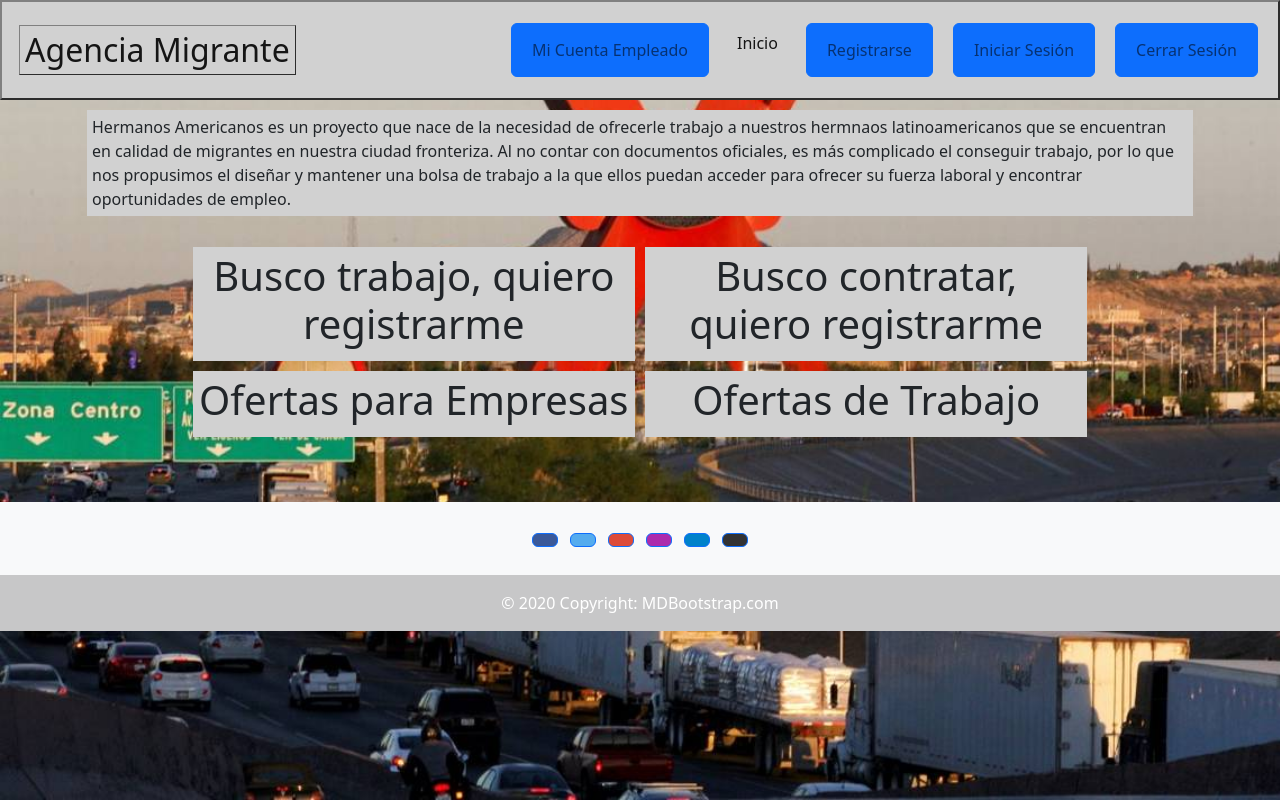
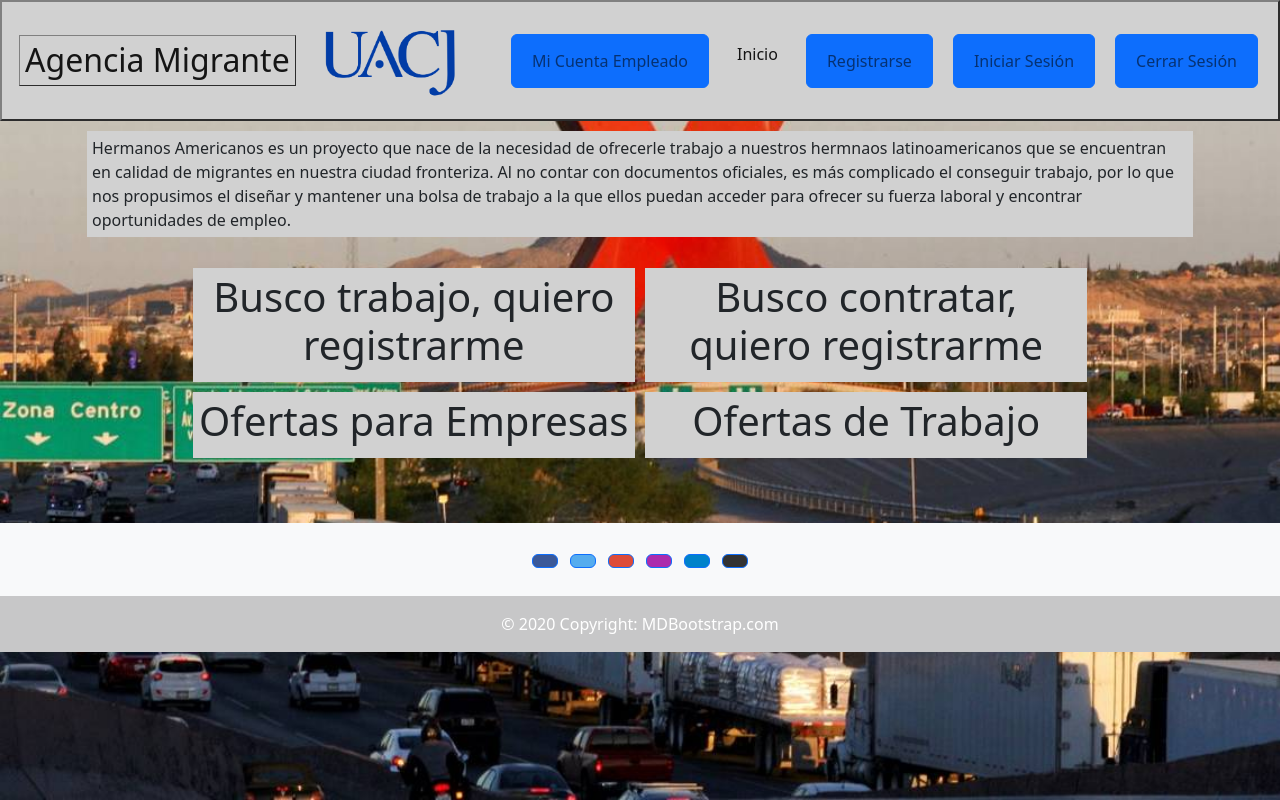
Before and after one commit to arcarielle/pmss, a PHP site: page / in a window 1280 px wide. Run offline with PHP 8.4, Linux system fonts and the light colour scheme; the visitor is signed in with stand-in values (Sample User, id 1).

Commit message:
Mi ultim limpieza

```diff
--- a/components/head.inc.php
+++ b/components/head.inc.php
@@ -1,19 +1,10 @@
 <!DOCTYPE html>
-
-<?php
-	if(session_id() == '' || !isset($_SESSION)){
-		echo "<script> $( #signin ).css( 'display', 'none' ); </script>";
-	}
-?>
-
 <html lang="en">
 <meta name="viewport" content="width=device-width, initial-scale=1, maximum-scale=1">
 	<head>
 		<meta charset="UTF-8"/>
 		<title>Agencia Migrante</title>
-
-		<link rel="shortcut icon" href="https://upload.wikimedia.org/wikipedia/commons/thumb/1/18/Base
-					ball_cap_line_drawing.svg/1200px-Baseball_cap_line_drawing.svg.png">
+		<link rel="shortcut icon" href="/pmss/assets/img/x.png">
 		<link href="https://cdn.jsdelivr.net/npm/bootstrap@5.2.0-beta1/dist/css/bootstrap.min.css" rel="stylesheet" integrity="sha384-0evHe/X+R7YkIZDRvuzKMRqM+OrBnVFBL6DOitfPri4tjfHxaWutUpFmBp4vmVor" crossorigin="anonymous">
 		<link rel="stylesheet" type="text/css" href="/pmss/assets/css/mystyle.css"/>
 	</head>
--- a/components/navbar.inc.php
+++ b/components/navbar.inc.php
@@ -2,6 +2,9 @@
 	<div class="container-fluid">
 		<a class="navbar-brand" href="/pmss/index.php">
 			<h2>Agencia Migrante</h2>
+		</a>
+		<a class="navbar-brand" href="/pmss/assets/img/escudo_uacj.png">
+			<img src="/pmss/assets/img/escudo_uacj.png" alt="UACJ" width="150px">
 		</a>
 		<button class="navbar-toggler" type="button" data-bs-toggle="collapse" data-bs-target="#navbarNavDropdown" aria-controls="navbarNavDropdown" aria-expanded="false" aria-label="Toggle navigation">
 			<span class="navbar-toggler-icon"></span>
--- a/php/perfil_empleado.php
+++ b/php/perfil_empleado.php
@@ -1,5 +1,4 @@
 <?php include('../components/headreg.inc.php'); ?>
-
 <body>
 	<?php include('../components/navbar.inc.php'); ?>
 	<?php include('../components/btnhandler.inc.php'); ?>
@@ -12,8 +11,6 @@
             $result = $conn->query($check_user);
 
 			if ($result->num_rows > 0) {
-
-				// while($row = $result->fetch_assoc()) {
 
 					$row = $result->fetch_assoc();
 
```
Also changed, not shown: components/headreg.inc.php (+1 -10 lines), assets/img/escudo_uacj.png (added), assets/img/x.png (added).
